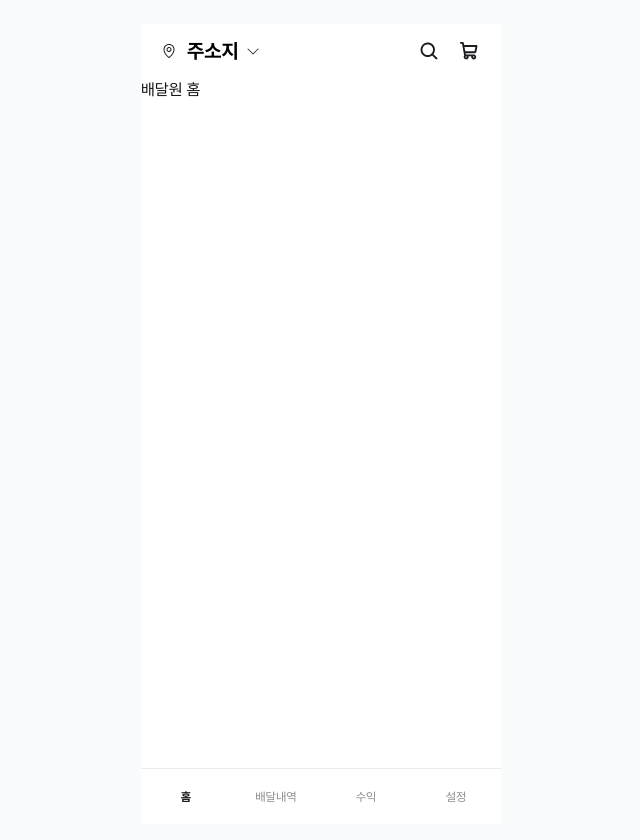
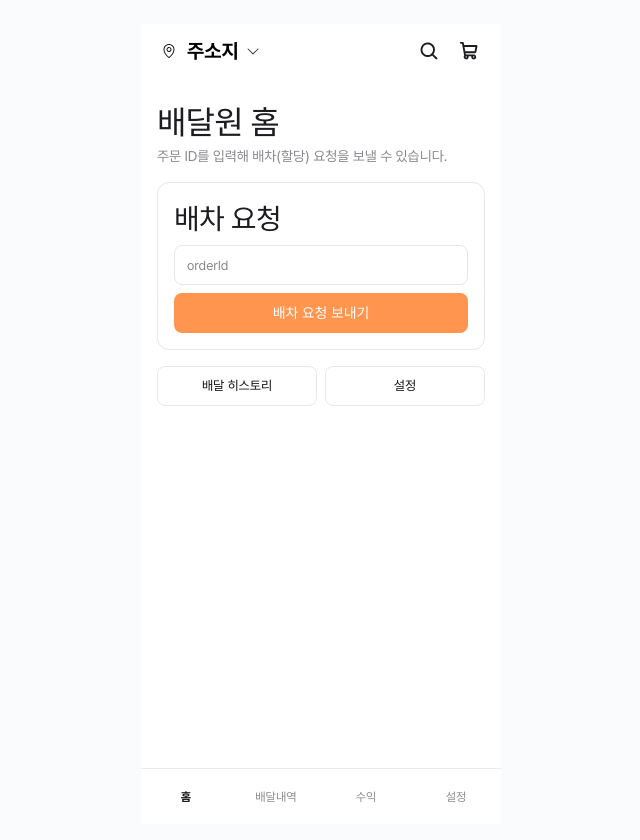
Before and after one commit to TtalKkakk/baedariyo_fe, a React app: page /rider in a window 1280 px wide. Shown: the top 840 px of the page, without its empty margins (319-959 px from the left). Built offline with nearby package versions, Linux system fonts and the light colour scheme; no server answers; the HTML template or start-up script is replaced by a standard one; a web font is replaced by a local one.

Commit message:
feat(rider): add rider order assignment api flow

```diff
--- a/src/pages/rider/RiderHomePage.jsx
+++ b/src/pages/rider/RiderHomePage.jsx
@@ -1,3 +1,120 @@
+import { useMutation } from '@tanstack/react-query';
+import { useState } from 'react';
+import { useNavigate } from 'react-router-dom';
+
+import { assignRiderToOrder } from '@/shared/api';
+
+function toPositiveInteger(value) {
+  const parsed = Number(value);
+  if (!Number.isInteger(parsed) || parsed <= 0) return null;
+  return parsed;
+}
+
+function getErrorMessage(error) {
+  return (
+    error?.response?.data?.message ??
+    error?.message ??
+    '배차 요청에 실패했습니다.'
+  );
+}
+
 export default function RiderHomePage() {
-  return <div>배달원 홈</div>;
+  const navigate = useNavigate();
+  const [orderIdInput, setOrderIdInput] = useState('');
+  const [assignedOrderId, setAssignedOrderId] = useState(null);
+
+  const assignMutation = useMutation({
+    mutationFn: assignRiderToOrder,
+    onSuccess: (_, variables) => {
+      setAssignedOrderId(variables.orderId);
+    },
+  });
+
+  const onAssignOrder = (event) => {
+    event.preventDefault();
+
+    const parsedOrderId = toPositiveInteger(orderIdInput);
+    if (!parsedOrderId) {
+      window.alert('orderId는 1 이상의 정수여야 합니다.');
+      return;
+    }
+
+    assignMutation.mutate({ orderId: parsedOrderId });
+  };
+
+  return (
+    <div className="min-h-full bg-white px-4 py-6">
+      <h1 className="text-title2 font-semibold text-[var(--color-semantic-label-normal)]">
+        배달원 홈
+      </h1>
+      <p className="mt-1 text-body2 text-[var(--color-semantic-label-alternative)]">
+        주문 ID를 입력해 배차(할당) 요청을 보낼 수 있습니다.
+      </p>
+
+      <section className="mt-4 rounded-xl border border-[var(--color-semantic-line-normal-normal)] p-4">
+        <h2 className="text-body1 font-semibold text-[var(--color-semantic-label-normal)]">
+          배차 요청
+        </h2>
+
+        <form onSubmit={onAssignOrder} className="mt-2 space-y-2">
+          <input
+            type="number"
+            value={orderIdInput}
+            onChange={(event) => setOrderIdInput(event.target.value)}
+            placeholder="orderId"
+            min={1}
+            className="w-full h-10 px-3 rounded-lg border border-[var(--color-semantic-line-normal-normal)] text-body3 outline-none"
+            required
+          />
+          <button
+            type="submit"
+            disabled={assignMutation.isPending}
+            className="w-full h-10 rounded-lg bg-[var(--color-atomic-redOrange-80)] text-white text-body2 font-semibold disabled:opacity-40 disabled:cursor-not-allowed"
+          >
+            {assignMutation.isPending ? '요청 중...' : '배차 요청 보내기'}
+          </button>
+        </form>
+
+        {assignedOrderId ? (
+          <p className="mt-2 text-body3 text-[var(--color-semantic-label-normal)]">
+            주문 {assignedOrderId} 배차 요청이 완료되었습니다.
+          </p>
+        ) : null}
+
+        {assignMutation.isError ? (
+          <div className="mt-2">
+            <p className="text-body3 text-[var(--color-semantic-status-cautionary)]">
+              {getErrorMessage(assignMutation.error)}
+            </p>
+            {assignMutation.error?.response?.status === 401 ? (
+              <button
+                type="button"
+                onClick={() => navigate('/rider/login')}
+                className="mt-2 h-8 px-3 rounded-md border border-[var(--color-semantic-line-normal-normal)] text-caption1"
+              >
+                배달원 로그인으로 이동
+              </button>
+            ) : null}
+          </div>
+        ) : null}
+      </section>
+
+      <div className="mt-4 grid grid-cols-2 gap-2">
+        <button
+          type="button"
+          onClick={() => navigate('/rider/history')}
+          className="h-10 rounded-lg border border-[var(--color-semantic-line-normal-normal)] text-body3"
+        >
+          배달 히스토리
+        </button>
+        <button
+          type="button"
+          onClick={() => navigate('/rider/settings')}
+          className="h-10 rounded-lg border border-[var(--color-semantic-line-normal-normal)] text-body3"
+        >
+          설정
+        </button>
+      </div>
+    </div>
+  );
 }
--- a/src/shared/api/index.js
+++ b/src/shared/api/index.js
@@ -6,6 +6,7 @@ export { signupRider } from './auth';
 export { withdrawUser } from './auth';
 export { withdrawRider } from './auth';
 export { createOrder } from './order';
+export { assignRiderToOrder } from './order';
 export { createPayment } from './payment';
 export { approvePayment } from './payment';
 export { failPayment } from './payment';
--- a/src/shared/api/order.js
+++ b/src/shared/api/order.js
@@ -4,3 +4,8 @@ export async function createOrder(payload) {
   const response = await api.post('/api/orders/rider/assign', payload);
   return response.data?.data ?? response.data;
 }
+
+export async function assignRiderToOrder(payload) {
+  const response = await api.post('/api/orders/users/create', payload);
+  return response.data?.data ?? response.data;
+}
```
